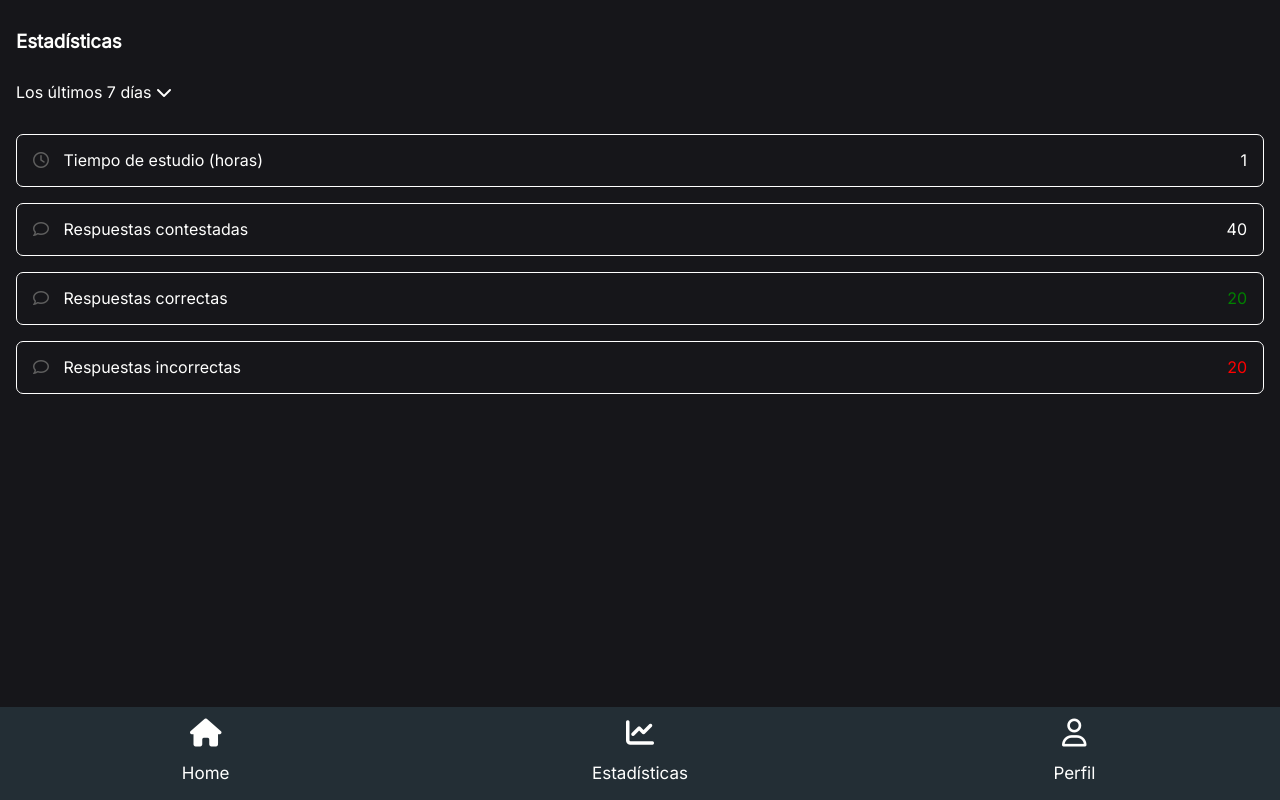
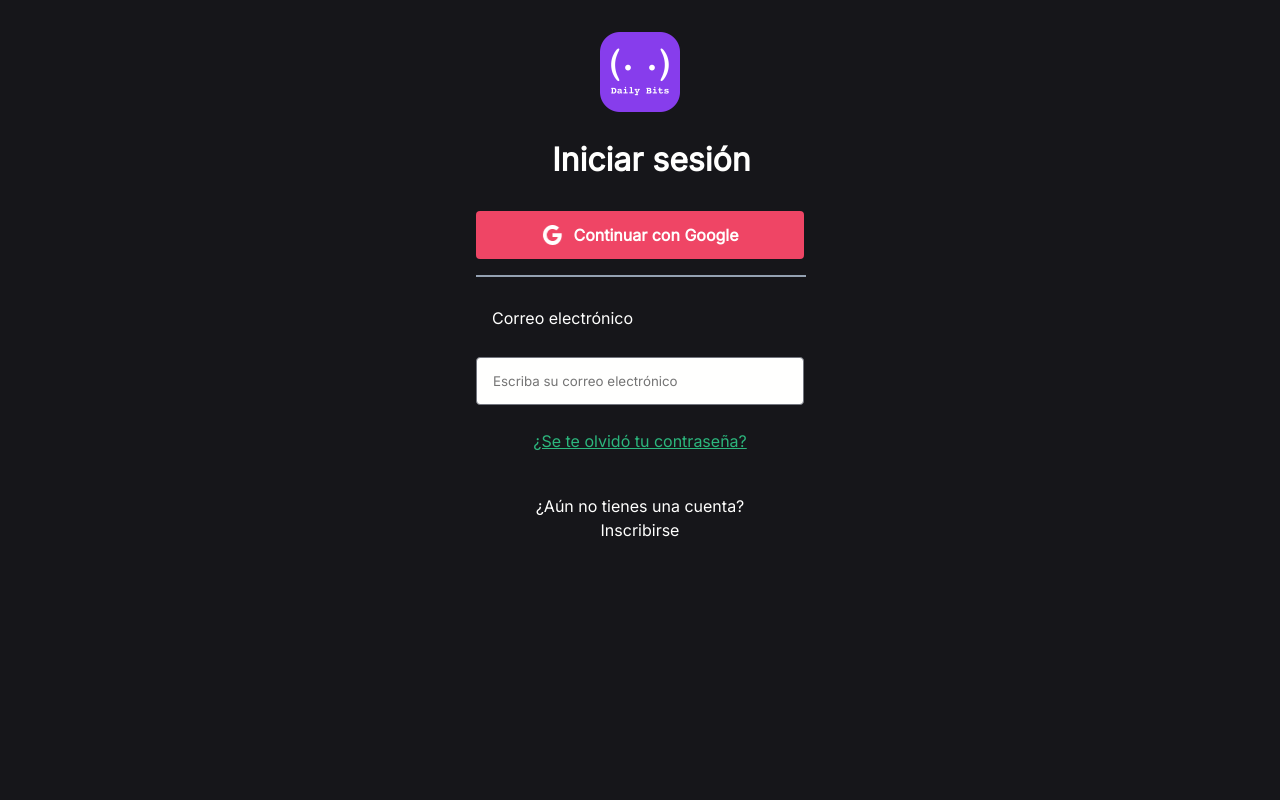
Before and after one commit to CaroBte/workshop3-dailybits, a React (Create React App) app: page /stats in a window 1280 px wide. Built offline with nearby package versions, Linux system fonts and the light colour scheme.

Commit message:
Fix: intro and home with conditional rendering

```diff
--- a/src/Router.js
+++ b/src/Router.js
@@ -5,7 +5,6 @@ import Profile from "./components/Profile";
 import Navbar from "./components/Navbar";
 import Quest from "./components/Quest";
 import Login from "./components/Login";
-import Intro from "./components/Intro";
 import Stats from "./components/Stats";
 
 export const router = createBrowserRouter(
@@ -13,9 +12,8 @@ export const router = createBrowserRouter(
         <>
             <Route path="/login" element={<Login />} />
             <Route path="/quest" element={<Quest />} />
-            <Route path="/" element={<Intro />} />
             <Route path="/" element={<Navbar />} >
-                <Route path="/home" element={<Home />} />
+                <Route path="/" element={<Home />} />
                 <Route path="/stats" element={<Stats />} />
                 <Route path="/profile" element={<Profile />} />
             </Route>
--- a/src/components/Login.jsx
+++ b/src/components/Login.jsx
@@ -11,7 +11,7 @@ const Login = () => {
 
     return (
         <>
-            {isLoading ? <p>Cargando</p> : handleAuth()}
+            {isLoading ? logo : handleAuth()}
         </>
 
     )
--- a/src/components/Navbar.jsx
+++ b/src/components/Navbar.jsx
@@ -1,14 +1,19 @@
 import React from 'react'
 import { Outlet, Link } from 'react-router-dom'
 import '../styles/navbar.sass'
+import { useAuth0 } from '@auth0/auth0-react'
+import Intro from './Intro'
 
 const Navbar = () => {
+
+    const { isAuthenticated } = useAuth0()
+    if (isAuthenticated)
         return (
             <>
                 <div className='divNav'>
                     <ul className='divNav__ul'>
                         <li className='divNav__li'>
-                        <Link to='/home' className='divNav__Link'>
+                            <Link to='/' className='divNav__Link'>
                                 <i className="fa-solid fa-house divNav__icon"></i>
                                 <p>Home</p>
                             </Link>
@@ -30,6 +35,10 @@ const Navbar = () => {
                 <Outlet />
             </>
         )
+    return (
+        <Intro />
+    )
+
 }
 
 export default Navbar
```
Lines whose indentation alone changed are shown as unchanged.
